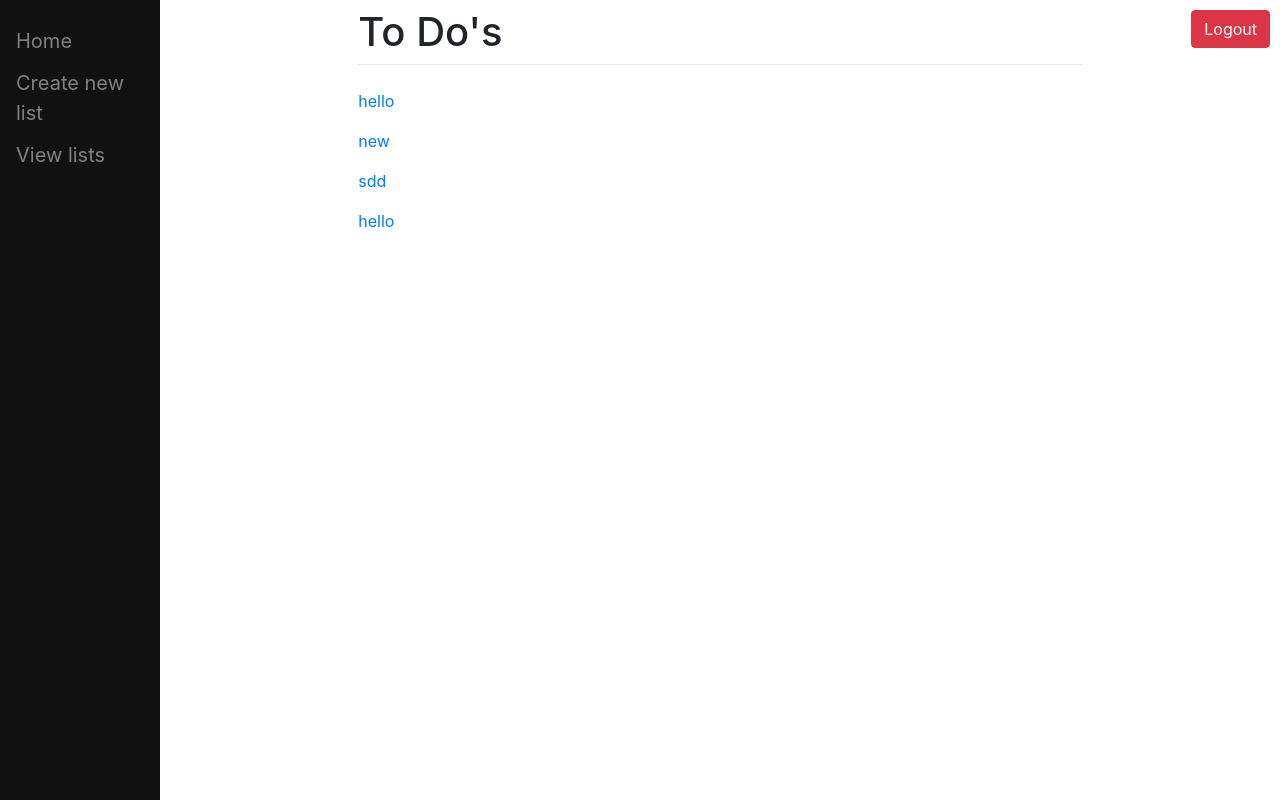
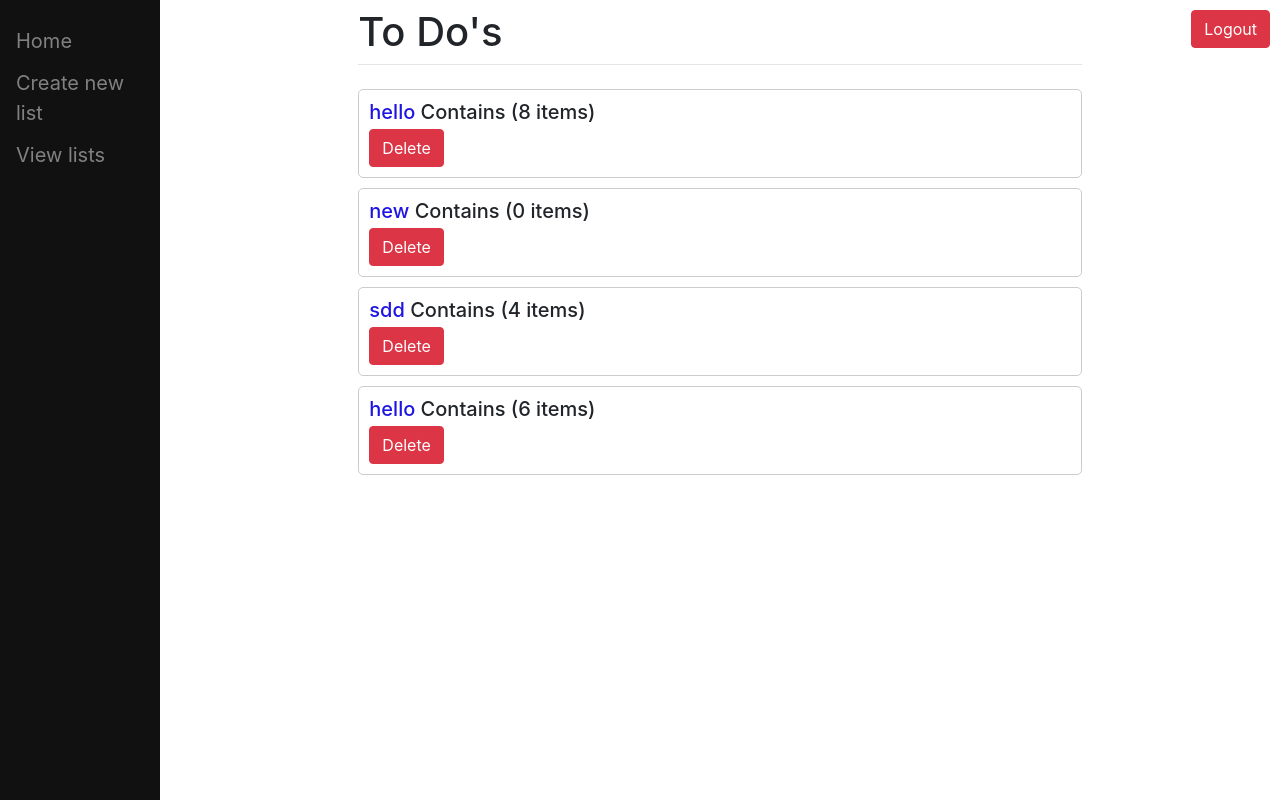
Before and after one commit to Viken97/to_do_list_django, a Django app: page /view/ in a window 1280 px wide. Run offline with Django 5.2, Linux system fonts and the light colour scheme; a user stored in the database is signed in; data comes from the database, SQL or seed files in the repository.

Commit message:
added possibility to delete lists

```diff
--- a/main/templates/main/view.html
+++ b/main/templates/main/view.html
@@ -6,9 +6,16 @@
 
 {% block content %}
     {% if user.is_authenticated %}
-        {% for td in user.todolist.all %}
-            <p><a href="/{{td.id}}">{{td.name}}</a></p>
-        {% endfor %}
+         {% for td in user.todolist.all %}
+        <div class="lists">
+            <h5><a href="/{{ td.id }}">{{ td.name }}</a> Contains ({{ td.item_set.count }} items)</h5>
+            <form method="post" action="{% url 'view' td.id %}">
+                {% csrf_token %}
+                <input type="hidden" name="delete" value="{{ td.id }}">
+                <button type="submit" class="btn btn-danger">Delete</button>
+            </form>
+        </div>
+    {% endfor %}
     {% else %}
         <div class="alert alert-warning">
             <strong>Warning:</strong> You need to be logged in to view your lists.
```
